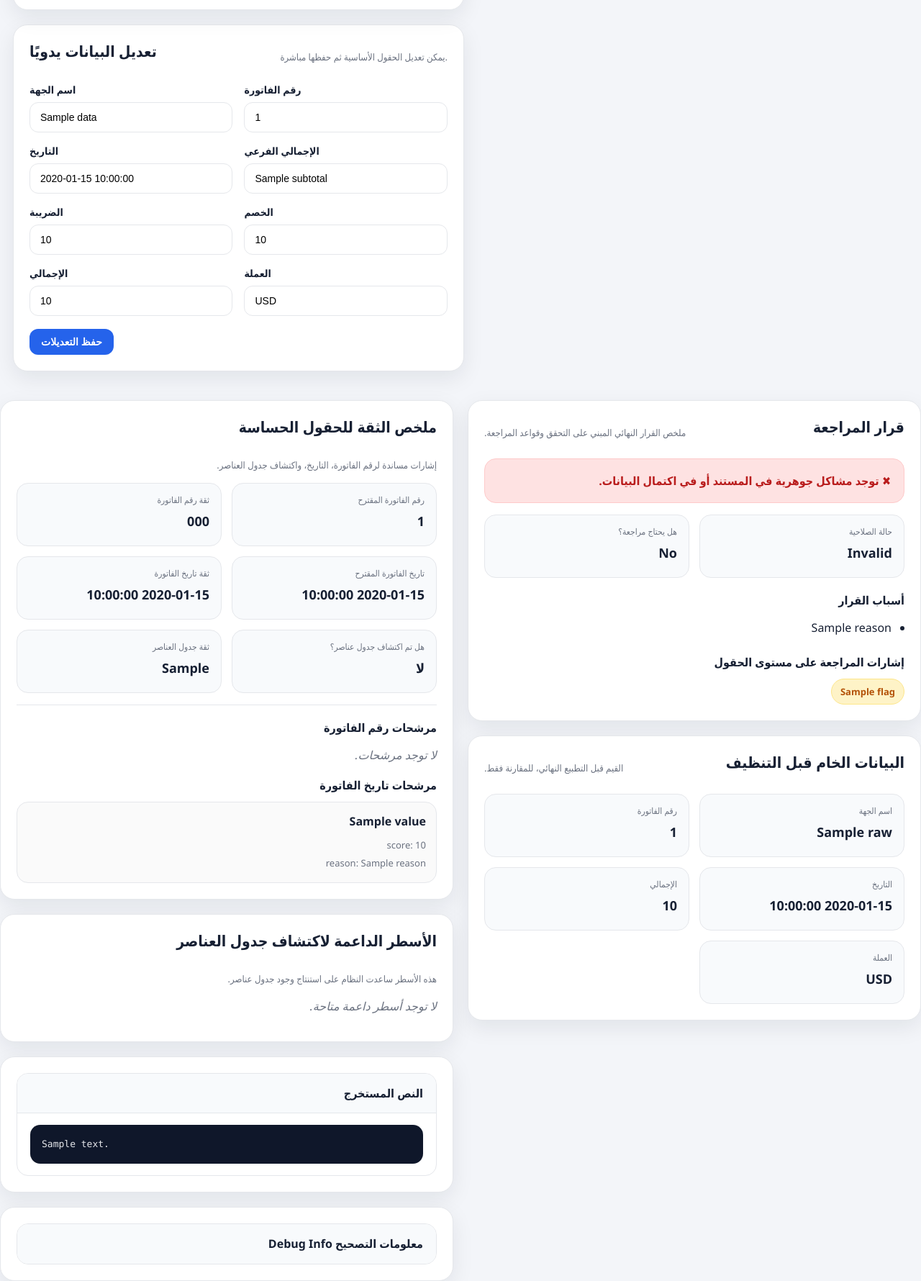
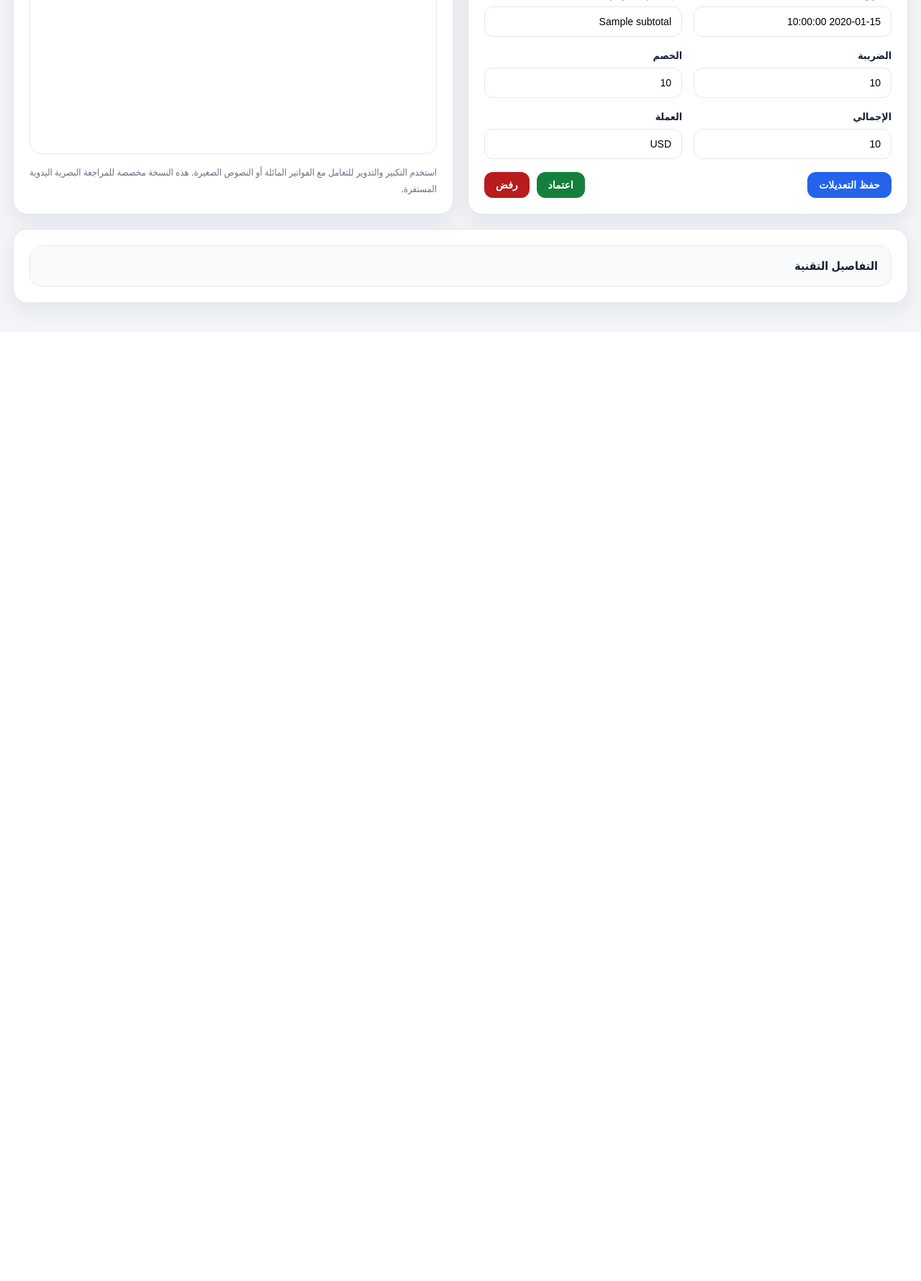
Before and after one commit to Mo-kwt/invoice-ai-system, a Python web app: template templates/invoice_detail.html in a window 1280 px wide. Shown: the part 1178-2958 px from the top of the page at 72% size. After the commit the page ends 1633 px from the top, so only its background shows below. Run offline with Jinja, Linux system fonts and the light colour scheme; the template is opened without the code that fills it: most values are stand-ins (such as "Sample title", 1, 10 or a date in 2020).

Commit message:
Stable UX version + improved invoice UI + review indicators

```diff
--- a/templates/invoice_detail.html
+++ b/templates/invoice_detail.html
@@ -205,9 +205,9 @@
 
     .review-layout {
       display: grid;
-      grid-template-columns: minmax(420px, 1.05fr) minmax(420px, 1fr);
+      grid-template-columns: 1fr 1fr;
       gap: 20px;
-      align-items: start;
+      align-items: stretch;
       margin-bottom: 20px;
       direction: ltr;
     }
@@ -224,15 +224,9 @@
 
     .layout {
       display: grid;
-      grid-template-columns: 1fr 1fr;
+      grid-template-columns: 1fr;
       gap: 20px;
       align-items: start;
-    }
-
-    @media (max-width: 1024px) {
-      .layout {
-        grid-template-columns: 1fr;
-      }
     }
 
     .stack {
@@ -351,34 +345,6 @@
       line-height: 1.5;
     }
 
-    .chips {
-      display: flex;
-      gap: 10px;
-      flex-wrap: wrap;
-    }
-
-    .chip {
-      background: #f3f4f6;
-      border: 1px solid var(--border);
-      color: var(--text);
-      padding: 8px 12px;
-      border-radius: 999px;
-      font-size: 13px;
-      font-weight: 700;
-    }
-
-    .chip-warning {
-      background: var(--warning-soft);
-      color: var(--warning);
-      border-color: #fde68a;
-    }
-
-    .chip-success {
-      background: var(--success-soft);
-      color: var(--success);
-      border-color: #bbf7d0;
-    }
-
     .list {
       margin: 0;
       padding-right: 18px;
@@ -458,6 +430,18 @@
       display: flex;
       gap: 10px;
       flex-wrap: wrap;
+      justify-content: space-between;
+      align-items: center;
+    }
+
+    .right-actions {
+      display: flex;
+      gap: 10px;
+    }
+
+    .left-actions {
+      display: flex;
+      gap: 10px;
     }
 
     .candidate-list {
@@ -541,6 +563,7 @@
     }
 
     .preview-card {
+      flex: 1;
       display: flex;
       flex-direction: column;
       gap: 14px;
@@ -609,6 +635,9 @@
     .sticky-preview {
       position: sticky;
       top: 16px;
+      height: 100%;
+      display: flex;
+      flex-direction: column;
     }
 
     @media (max-width: 1100px) {
@@ -656,7 +723,7 @@
           {% elif record.status == "valid" %}
             <span class="badge badge-valid">صالح</span>
           {% elif record.status == "needs_review" %}
-            <span class="badge badge-review">يحتاج مراجعة</span>
+            <span class="badge badge-review">قيد المراجعة</span>
           {% elif record.status == "rejected" %}
             <span class="badge badge-rejected">مرفوض</span>
           {% elif record.status == "not_invoice" %}
@@ -688,8 +755,13 @@
           <div class="value">{{ data.get("invoice_number") or "مفقود" }}</div>
         </div>
 
-        <div class="hero-stat">
-          <div class="label">التاريخ</div>
+        <div class="hero-stat {% if not data.get('invoice_date') or 'invoice_date_low_confidence' in field_review_flags %}info-card-warning{% endif %}">
+          <div class="label">
+            التاريخ
+            {% if not data.get('invoice_date') or 'invoice_date_low_confidence' in field_review_flags %}
+              <span class="inline-flag">تحقق</span>
+            {% endif %}
+          </div>
           <div class="value">{{ data.get("invoice_date") or "مفقود" }}</div>
         </div>
 
@@ -759,20 +829,23 @@
               <div class="value">{{ data.get("vendor_name") or "مفقود" }}</div>
             </div>
 
-            <div class="info-card {% if not data.get('invoice_number') or 'invoice_number_missing' in field_review_flags or 'invoice_number_missing_but_candidate_exists' in field_review_flags or 'invoice_number_low_confidence' in field_review_flags or 'invoice_number_ambiguous' in field_review_flags %}info-card-warning{% endif %}">
+            {% set invoice_suggested = field_evidence.get("suggested_invoice_number") %}
+            {% set invoice_confidence = field_evidence.get("suggested_invoice_number_confidence", "low") %}
+
+            <div class="info-card {% if not data.get('invoice_number') or (invoice_suggested and invoice_suggested != data.get('invoice_number') and invoice_confidence == 'high') %}info-card-warning{% endif %}">
               <div class="label">
                 رقم الفاتورة
-                {% if not data.get('invoice_number') or 'invoice_number_missing' in field_review_flags or 'invoice_number_missing_but_candidate_exists' in field_review_flags or 'invoice_number_low_confidence' in field_review_flags or 'invoice_number_ambiguous' in field_review_flags %}
+                {% if not data.get('invoice_number') or (invoice_suggested and invoice_suggested != data.get('invoice_number') and invoice_confidence == 'high') %}
                   <span class="inline-flag">يحتاج مراجعة</span>
                 {% endif %}
               </div>
               <div class="value">{{ data.get("invoice_number") or "مفقود" }}</div>
             </div>
 
-            <div class="info-card {% if not data.get('invoice_date') or 'invoice_date_missing' in review_reasons %}info-card-warning{% endif %}">
+            <div class="info-card {% if not data.get('invoice_date') or 'invoice_date_low_confidence' in field_review_flags %}info-card-warning{% endif %}">
               <div class="label">
                 التاريخ
-                {% if not data.get('invoice_date') or 'invoice_date_missing' in review_reasons %}
+                {% if not data.get('invoice_date') or 'invoice_date_low_confidence' in field_review_flags %}
                   <span class="inline-flag">يحتاج مراجعة</span>
                 {% endif %}
               </div>
@@ -817,9 +890,19 @@
               </div>
             </div>
           </div>
+
+          {% set items_count = data.get("items", []) | length %}
+          <h3>العناصر المستخرجة</h3>
+          <details class="disclosure">
+            <summary>
+              <div class="summary-row">
+                <span class="summary-title">العناصر المستخرجة</span>
+                <span class="count-badge {% if items_count > 0 %}count-badge-success{% else %}count-badge-neutral{% endif %}">
+                  {% if items_count > 0 %}{{ items_count }}{% else %}0{% endif %}
+                </span>
               </div>
-
-          <h3>العناصر المستخرجة</h3>
+            </summary>
+            <div class="disclosure-content">
               {% if data.get("items") %}
                 <div class="table-wrap">
                   <table>
@@ -867,8 +952,19 @@
               </div>
 
               <div class="field">
-                <label>التاريخ</label>
-                <input type="text" name="invoice_date" value="{{ data.get('invoice_date') or '' }}">
+                <label>
+                  التاريخ
+                  {% if not data.get('invoice_date') or 'invoice_date_low_confidence' in field_review_flags %}
+                    <span class="inline-flag">يحتاج مراجعة</span>
+                  {% endif %}
+                </label>
+
+                <input
+                  type="text"
+                  name="invoice_date"
+                  value="{{ data.get('invoice_date') or '' }}"
+                  class="{% if not data.get('invoice_date') or 'invoice_date_low_confidence' in field_review_flags %}input-warning{% endif %}"
+                >
               </div>
 
               <div class="field">
@@ -898,7 +994,14 @@
             </div>
 
             <div class="form-actions">
+              <div class="right-actions">
                 <button class="btn btn-primary" type="submit">حفظ التعديلات</button>
+              </div>
+
+              <div class="left-actions">
+                <button class="btn btn-success" type="submit" formaction="/dashboard/invoices/{{ record.id }}/approve">اعتماد</button>
+                <button class="btn btn-danger" type="submit" formaction="/dashboard/invoices/{{ record.id }}/reject">رفض</button>
+              </div>
             </div>
           </form>
         </div>
@@ -927,51 +1031,24 @@
             </div>
           {% endif %}
 
-          <div class="info-grid">
-            <div class="info-card">
-              <div class="label">حالة الصلاحية</div>
-              <div class="value">{% if validation_result.get("is_valid") %}Valid{% else %}Invalid{% endif %}</div>
-            </div>
-
-            <div class="info-card">
-              <div class="label">هل يحتاج مراجعة؟</div>
-              <div class="value">{% if validation_result.get("needs_review") %}Yes{% else %}No{% endif %}</div>
-            </div>
-          </div>
-
           {% if review_reasons %}
             <h3>أسباب القرار</h3>
             <ul class="list">
               {% for reason in review_reasons %}
-                <li>{{ reason }}</li>
+                {% if reason_map.get(reason) %}
+                  <li>{{ reason_map.get(reason) }}</li>
+                {% endif %}
               {% endfor %}
             </ul>
           {% endif %}
-
-          {% if warnings %}
-            <h3>الملاحظات</h3>
-            <ul class="list">
-              {% for warn in warnings %}
-                <li>{{ warn }}</li>
-              {% endfor %}
-            </ul>
+        </div>
         {% endif %}
 
-          <h3>إشارات المراجعة على مستوى الحقول</h3>
-          {% if field_review_flags %}
-            <div class="chips">
-              {% for flag in field_review_flags %}
-                <span class="chip chip-warning">{{ flag }}</span>
-              {% endfor %}
-            </div>
-          {% else %}
-            <div class="chips">
-              <span class="chip chip-success">لا توجد إشارات حرجة</span>
-            </div>
-          {% endif %}
-        </div>
-
         <div class="section">
+          <details class="disclosure">
+            <summary>التفاصيل التقنية</summary>
+            <div class="disclosure-content">
+              <div class="tech-section">
                 <div class="section-head">
                   <h2>البيانات الخام قبل التنظيف</h2>
                   <div class="section-note">القيم قبل التطبيع النهائي، للمقارنة فقط.</div>
@@ -1004,19 +1081,26 @@
                   </div>
                 </div>
               </div>
-      </div>
 
-      <div class="stack">
-        <div class="section">
+              <div class="divider"></div>
+
+              <div class="tech-section">
                 <div class="section-head">
                   <h2>ملخص الثقة للحقول الحساسة</h2>
                   <div class="section-note">إشارات مساندة لرقم الفاتورة، التاريخ، واكتشاف جدول العناصر.</div>
                 </div>
 
                 <div class="info-grid">
+                  {% set suggested = field_evidence.get("suggested_invoice_number") %}
+                  {% set confidence = field_evidence.get("suggested_invoice_number_confidence", "low") %}
+
                   <div class="info-card">
                     <div class="label">رقم الفاتورة المقترح</div>
-              <div class="value">{{ field_evidence.get("suggested_invoice_number") or "لا يوجد" }}</div>
+                    {% if suggested and confidence == "high" %}
+                      <div class="value">{{ suggested }}</div>
+                    {% else %}
+                      <div class="value">لا يوجد</div>
+                    {% endif %}
                   </div>
 
                   <div class="info-card">
@@ -1061,7 +1146,7 @@
                     {% endfor %}
                   </div>
                 {% else %}
-            <p class="empty">لا توجد مرشحات.</p>
+                  <p class="empty">لا توجد مرشحات موثوقة.</p>
                 {% endif %}
 
                 <h3>مرشحات تاريخ الفاتورة</h3>
@@ -1082,7 +1167,9 @@
                 {% endif %}
               </div>
 
-        <div class="section">
+              <div class="divider"></div>
+
+              <div class="tech-section">
                 <div class="section-head">
                   <h2>الأسطر الداعمة لاكتشاف جدول العناصر</h2>
                   <div class="section-note">هذه الأسطر ساعدت النظام على استنتاج وجود جدول عناصر.</div>
@@ -1107,25 +1194,24 @@
                 {% endif %}
               </div>
 
-        <div class="section">
-          <details class="disclosure" open>
-            <summary>النص المستخرج</summary>
-            <div class="disclosure-content">
+              <div class="divider"></div>
+
+              <div class="tech-section">
+                <h2>النص المستخرج</h2>
                 <div class="code-box">{{ record.extracted_text }}</div>
+              </div>
+
+              {% if debug_info %}
+                <div class="divider"></div>
+
+                <div class="tech-section">
+                  <h2>معلومات التصحيح Debug Info</h2>
+                  <div class="code-box">{{ debug_info | tojson(indent=2) }}</div>
+                </div>
+              {% endif %}
             </div>
           </details>
         </div>
-
-        {% if debug_info %}
-          <div class="section">
-            <details class="disclosure">
-              <summary>معلومات التصحيح Debug Info</summary>
-              <div class="disclosure-content">
-                <div class="code-box">{{ debug_info | tojson(indent=2) }}</div>
-              </div>
-            </details>
-          </div>
-        {% endif %}
       </div>
     </div>
   </div>
```
Also changed, not shown: other parts of templates/invoice_detail.html (+97 -10 lines). Lines whose indentation alone changed are shown as unchanged.
